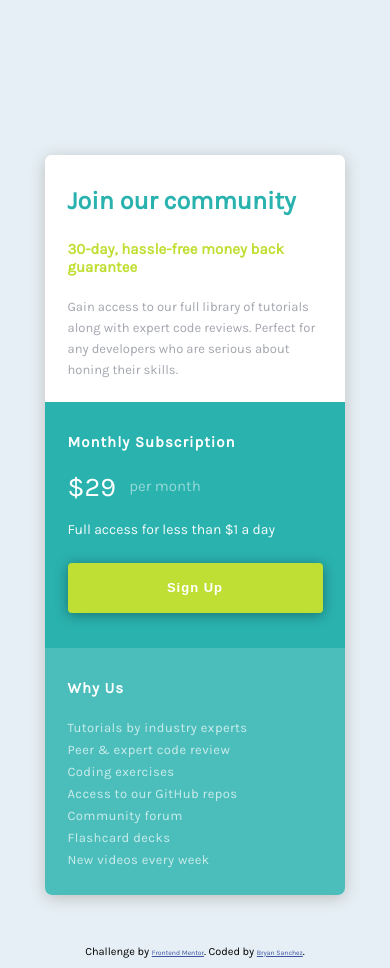
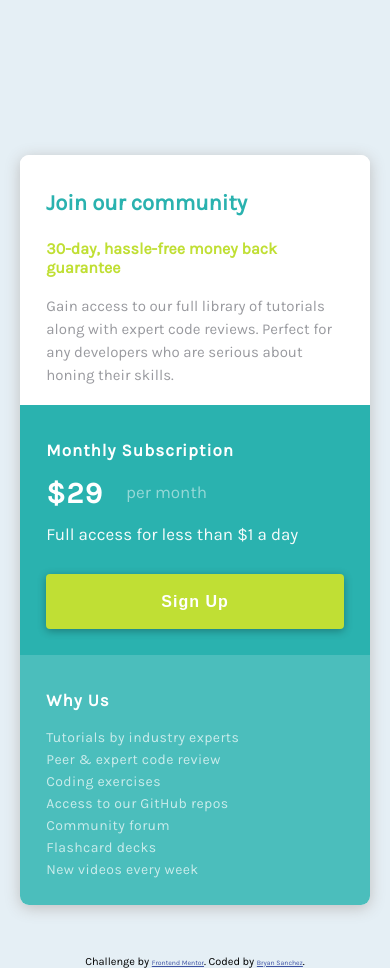
Before and after one commit to 0-BSCode/single-price-grid-component-master, a plain HTML site: page index.html in a window 390 px wide. Drawn offline with Linux system fonts and the light colour scheme; a web font is replaced by a local one.

Commit message:
Enlarged card

```diff
--- a/style.css
+++ b/style.css
@@ -34,8 +34,8 @@ h1, h2, h3, h4, h5, h6 {
 div.card {
     display: grid;
     grid-template-rows: 1fr 1fr;
-    max-width: 50rem;
-    height: 370px;
+    max-width: 70rem;
+    height: 480px;
     margin: 15.5rem auto 5rem auto;
     background: white;
     border-radius: var(--card_radius);
@@ -45,7 +45,7 @@ div.card {
 div.text-wrapper {
     width: 85%;
     margin: auto;
-    padding-top: 3.1rem;
+    padding-top: 3.5rem;
 }
 
 /*---------- JOIN COMMUNITY COMPONENT ----------*/
@@ -57,23 +57,23 @@ div.join-community-component {
 }
 
 div.join-community-content-wrapper h1 {
-    font-size: 2.5rem;
+    font-size: 3rem;
     color: var(--cyan);
     font-weight: 700;
 }
 
 div.join-community-content-wrapper h2 {
-    font-size: 1.6rem;
+    font-size: 2rem;
     font-weight: 600;
-    padding: 2.5rem 0 1.4rem 0;
+    padding: 3rem 0 2rem 0;
     color: var(--yellow);
 }
 
 
 div.join-community-content-wrapper p {
-    font-size: 1.25rem;
-    line-height: 2rem;
-    color: hsl(222, 6%, 66%);
+    font-size: 1.8rem;
+    line-height: 3rem;
+    color: hsl(222, 3%, 61%);
 }
 
 /*---------- SECOND ROW COMPONENTS ----------*/
@@ -95,15 +95,20 @@ div.subscription-component {
 }
 
 div.subscription-component div.subscription-content-wrapper p.price {
-    font-size: 2.5rem;
-    padding: 1rem 0 0.8rem 0;
+    font-size: 3rem;
+    padding: 1.5rem 0 1rem 0;
+    font-weight: bold;
+    letter-spacing: 0.1rem;
 }
 
 div.subscription-component div.subscription-content-wrapper p.price span {
     vertical-align: top;
     position: relative;
-    top: 0.5rem;
-    font-size: 1.5rem;
+    top: 0.8rem;
+    left: 0.8rem;
+    font-size: 1.7rem;
+    letter-spacing: 0;
+    font-weight: 400;
     color: rgba(255,255,255,0.5);
 }
 
@@ -112,26 +117,26 @@ div.subscription-component div.subscription-content-wrapper p.day-price {
 }
 
 div.subscription-component div.subscription-content-wrapper p {
-    font-size: 1.1rem;
+    font-size: 1.6rem;
 }
 
 div.subscription-component div.subscription-content-wrapper button {
-    margin-top: 1.8rem;
+    margin-top: 2.3rem;
     width: 90%;
-    height: 3.5rem;
+    height: 5rem;
     border: none;
     background: var(--yellow);
     border-radius: 0.4rem;
     color: white;
-    font-size: 1rem;
+    font-size: 1.5rem;
     font-weight: 700;
-    box-shadow: 0px 2px 13px rgba(0,0,0,0.37);
+    box-shadow: 0px 2px 8px rgba(0,0,0,0.3);
     letter-spacing: 0.1rem;
 }
 
 div.subscription-component div.subscription-content-wrapper h3,
 div.why-us-component div.why-us-content-wrapper h3 {
-    font-size: 1.2rem;
+    font-size: 2rem;
     font-weight: 700;
     letter-spacing: 0.1rem;
 }
@@ -147,9 +152,9 @@ div.why-us-component div.why-us-content-wrapper ul {
 }
 
 div.why-us-component div.why-us-content-wrapper ul li {
-    font-size: 0.95rem;
+    font-size: 1.4rem;
     letter-spacing: 0.04rem;
-    line-height: 1.55rem;
+    line-height: 2rem;
     opacity: 0.7;
     transition: all 0.3s;
 }
@@ -161,31 +166,36 @@ div.why-us-component div.why-us-content-wrapper ul li:hover {
 
 /*---------- MEDIA QUERIES ----------*/
 
-@media only screen and (max-width: 640px) {
+@media only screen and (max-width: 780px) {
 
     :root {
-        --card_radius: 0.7rem;
+        --card_radius: 0.9rem;
     }
 
     /*----- GENERAL COMPONENTS -----*/
 
     div.card {
-        width: 30rem;
-        height: 740px;
+        width: 35rem;
+        height: 750px;
         grid-template-rows: 1fr 2fr;
     }
 
     /*----- JOIN COMMUNITY COMPONENT -----*/
 
-    div.join-community-content-wrapper p {
-        font-size: 1.3rem;
-        line-height: 2.1rem;
+    div.join-community-content-wrapper h1 {
+        font-size: 2.2rem;
     }
 
     div.join-community-content-wrapper h2 {
+        font-size: 1.6rem;
+        padding: 2.3rem 0 1.8rem 0;
+    }
+
+    div.join-community-content-wrapper p {
         font-size: 1.5rem;
-        padding: 2.5rem 0 2rem 0
+        line-height: 2.3rem;
     }
+
 
     /*----- SECOND ROW COMPONENTS -----*/
 
@@ -200,19 +210,19 @@ div.why-us-component div.why-us-content-wrapper ul li:hover {
     }
 
     div.subscription-component div.subscription-content-wrapper p {
-        font-size: 1.4rem;
+        font-size: 1.7rem;
     }
 
     div.subscription-component div.subscription-content-wrapper p.price {
-        font-size: 2.7rem;
-        padding: 2rem 0 1.8rem 0;
+        font-size: 3rem;
+        padding: 1.5rem 0 1.3rem 0;
     }
 
     div.subscription-component div.subscription-content-wrapper button {
         width: 100%;
-        margin-top: 2.5rem;
-        height: 5rem;
-        font-size: 1.3rem;
+        margin-top: 3rem;
+        height: 5.5rem;
+        font-size: 1.6rem;
         transition: all 0.3s;
     }
 
@@ -222,8 +232,8 @@ div.why-us-component div.why-us-content-wrapper ul li:hover {
     }
 
     div.subscription-component div.subscription-content-wrapper p.price span {
-        font-size: 1.5rem;
-        top: 0.65rem;
+        font-size: 1.7rem;
+        top: 0.7rem;
         padding-left: 0.7rem;
     }
 
@@ -233,17 +243,17 @@ div.why-us-component div.why-us-content-wrapper ul li:hover {
     }
 
     div.why-us-component div.why-us-content-wrapper ul {
-        padding-top: 2rem;
+        padding-top: 1.7rem;
     }
 
     div.why-us-component div.why-us-content-wrapper ul li {
-        font-size: 1.3rem;
+        font-size: 1.4rem;
         line-height: 2.2rem;
     }
 
     div.subscription-component div.subscription-content-wrapper h3,
     div.why-us-component div.why-us-content-wrapper h3 {
-        font-size: 1.5rem;
+        font-size: 1.7rem;
     }
 
 }
```
